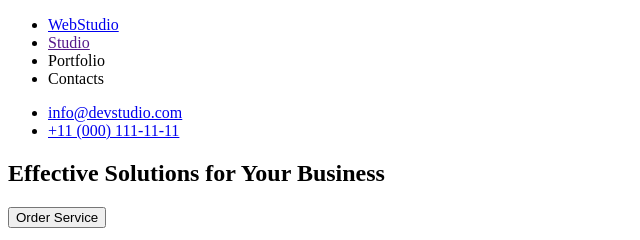
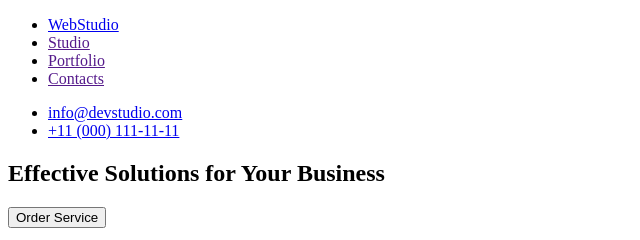
Before and after one commit to Schumellman/-goit-markup-hw-01, a plain HTML site: page index.html in a window 1280 px wide. Shown: the top 240 px of the page, 0-640 px from the left. Drawn offline with Linux system fonts and the light colour scheme.

Commit message:
link corections

```diff
--- a/index.html
+++ b/index.html
@@ -13,8 +13,8 @@
             <ul>
                 <li><a href="./index.html">WebStudio</a></li>
                 <li><a href="">Studio</a></li>
-                <li><a href=""></a>Portfolio</li>
-                <li><a href=""></a>Contacts</li>
+                <li><a href="">Portfolio</a></li>
+                <li><a href="">Contacts</a></li>
             </ul>
         </nav>
         <ul>
```
